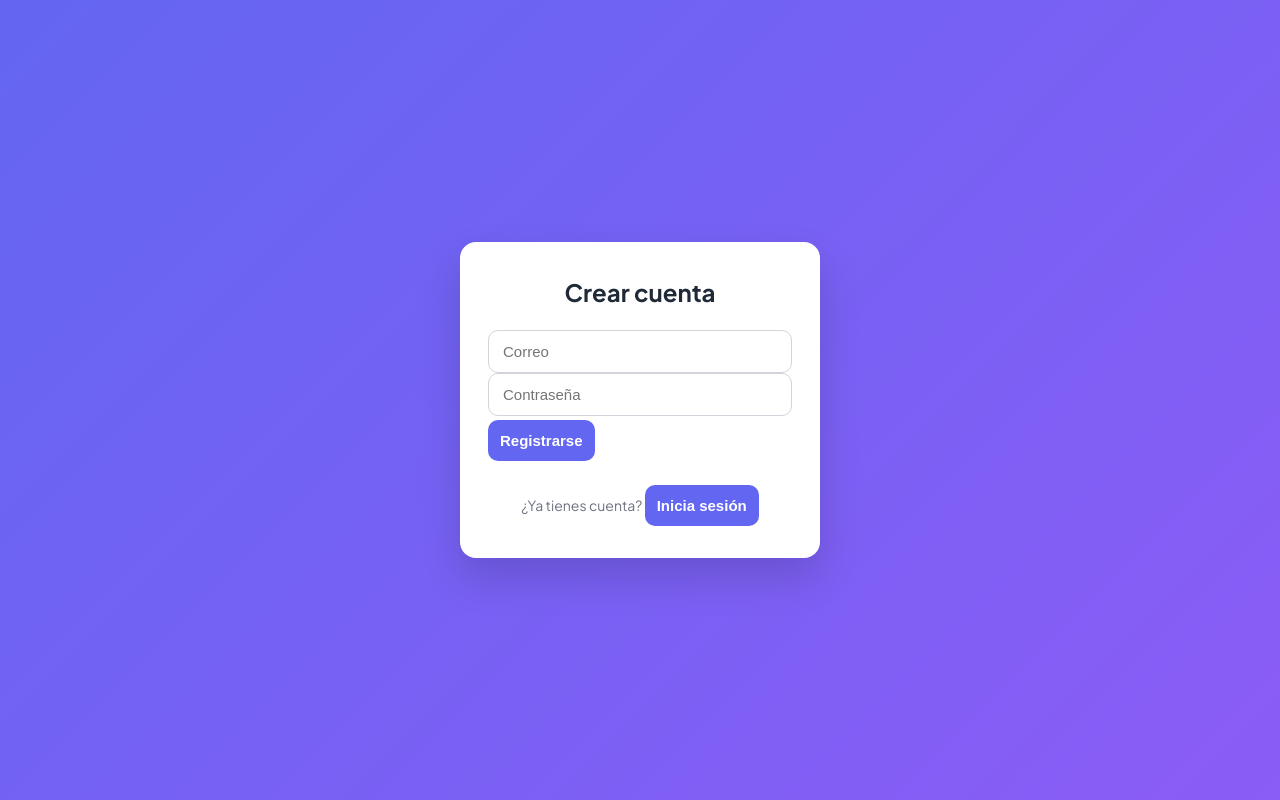
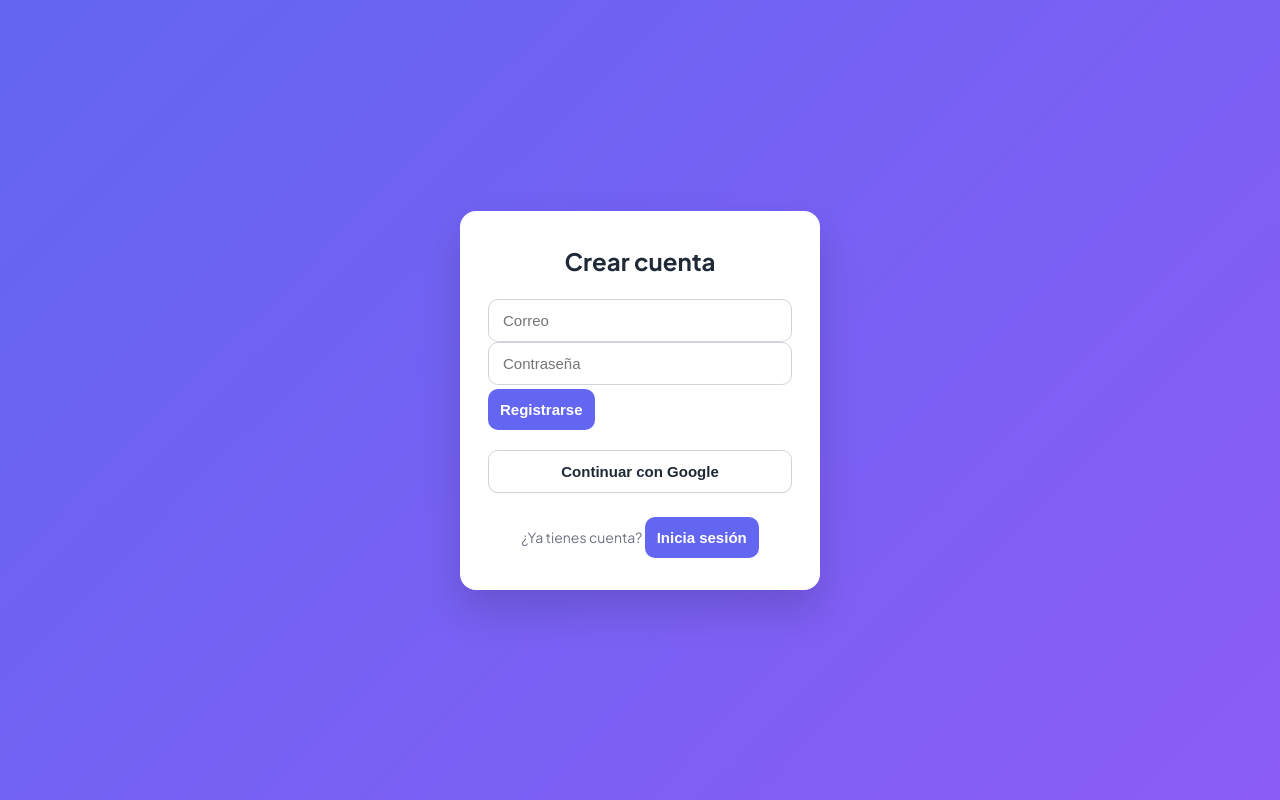
Before and after one commit to andy202ochoa/ProyectoM4-AndyOchoa, a React (Vite) app: page /register in a window 1280 px wide. Built offline with nearby package versions, Linux system fonts and the light colour scheme; no server answers.

Commit message:
iniciar sesión con google

```diff
--- a/src/pages/auth.css
+++ b/src/pages/auth.css
@@ -66,6 +66,17 @@
   cursor: not-allowed;
 }
 
+.auth-google-btn {
+  background: #fff !important;
+  color: #1f2937 !important;
+  border: 1px solid #d1d5db !important;
+  box-shadow: 0 1px 2px rgba(0, 0, 0, 0.04);
+}
+
+.auth-google-btn:hover:not(:disabled) {
+  background: #f9fafb !important;
+}
+
 .auth-switch {
   background: none;
   border: none;
--- a/src/pages/login.tsx
+++ b/src/pages/login.tsx
@@ -1,5 +1,5 @@
 import { useState } from "react";
-import { login } from "../services/authService";
+import { login, loginWithGoogle } from "../services/authService";
 import "./auth.css";
 
 interface LoginPageProps {
@@ -29,6 +29,7 @@ export function LoginPage({ onSwitchToRegister }: LoginPageProps) {
   const [password, setPassword] = useState("");
   const [error, setError] = useState("");
   const [isSubmitting, setIsSubmitting] = useState(false);
+  const [isGoogleLoading, setIsGoogleLoading] = useState(false);
 
   const handleLogin = async (e: React.FormEvent) => {
     e.preventDefault();
@@ -55,6 +56,27 @@ export function LoginPage({ onSwitchToRegister }: LoginPageProps) {
       setError(getAuthErrorMessage(err));
     } finally {
       setIsSubmitting(false);
+    }
+  };
+
+  const handleGoogleLogin = async () => {
+    setError("");
+    setIsGoogleLoading(true);
+
+    try {
+      await loginWithGoogle();
+    } catch (err) {
+      const message = err && typeof err === "object" && "code" in err
+        ? String((err as { code?: string }).code)
+        : "";
+
+      setError(
+        message === "auth/popup-closed-by-user"
+          ? "Se canceló el inicio con Google."
+          : "No se pudo iniciar sesión con Google. Inténtalo de nuevo."
+      );
+    } finally {
+      setIsGoogleLoading(false);
     }
   };
 
@@ -90,10 +112,19 @@ export function LoginPage({ onSwitchToRegister }: LoginPageProps) {
             placeholder="Contraseña"
             autoComplete="current-password"
           />
-          <button type="submit" disabled={isSubmitting}>
+          <button type="submit" disabled={isSubmitting || isGoogleLoading}>
             {isSubmitting ? "Ingresando..." : "Entrar"}
           </button>
         </form>
+
+        <button
+          type="button"
+          className="auth-google-btn"
+          onClick={handleGoogleLogin}
+          disabled={isSubmitting || isGoogleLoading}
+        >
+          {isGoogleLoading ? "Conectando..." : "Continuar con Google"}
+        </button>
 
         <p className="auth-footer-text">
           ¿No tienes cuenta?{" "}
@@ -101,7 +132,7 @@ export function LoginPage({ onSwitchToRegister }: LoginPageProps) {
             type="button"
             className="auth-switch"
             onClick={onSwitchToRegister}
-            disabled={isSubmitting}
+            disabled={isSubmitting || isGoogleLoading}
           >
             Regístrate
           </button>
--- a/src/pages/register.tsx
+++ b/src/pages/register.tsx
@@ -1,5 +1,5 @@
 import { useState } from "react";
-import { register } from "../services/authService";
+import { loginWithGoogle, register } from "../services/authService";
 import "./auth.css";
 
 interface RegisterPageProps {
@@ -28,6 +28,7 @@ export function RegisterPage({ onSwitchToLogin }: RegisterPageProps) {
   const [password, setPassword] = useState("");
   const [error, setError] = useState("");
   const [isSubmitting, setIsSubmitting] = useState(false);
+  const [isGoogleLoading, setIsGoogleLoading] = useState(false);
 
   const handleRegister = async (e: React.FormEvent) => {
     e.preventDefault();
@@ -54,6 +55,27 @@ export function RegisterPage({ onSwitchToLogin }: RegisterPageProps) {
       setError(getAuthErrorMessage(err));
     } finally {
       setIsSubmitting(false);
+    }
+  };
+
+  const handleGoogleRegister = async () => {
+    setError("");
+    setIsGoogleLoading(true);
+
+    try {
+      await loginWithGoogle();
+    } catch (err) {
+      const message = err && typeof err === "object" && "code" in err
+        ? String((err as { code?: string }).code)
+        : "";
+
+      setError(
+        message === "auth/popup-closed-by-user"
+          ? "Se canceló el acceso con Google."
+          : "No se pudo continuar con Google. Inténtalo de nuevo."
+      );
+    } finally {
+      setIsGoogleLoading(false);
     }
   };
 
@@ -89,10 +111,19 @@ export function RegisterPage({ onSwitchToLogin }: RegisterPageProps) {
             placeholder="Contraseña"
             autoComplete="new-password"
           />
-          <button type="submit" disabled={isSubmitting}>
+          <button type="submit" disabled={isSubmitting || isGoogleLoading}>
             {isSubmitting ? "Creando cuenta..." : "Registrarse"}
           </button>
         </form>
+
+        <button
+          type="button"
+          className="auth-google-btn"
+          onClick={handleGoogleRegister}
+          disabled={isSubmitting || isGoogleLoading}
+        >
+          {isGoogleLoading ? "Conectando..." : "Continuar con Google"}
+        </button>
 
         <p className="auth-footer-text">
           ¿Ya tienes cuenta?{" "}
@@ -100,7 +131,7 @@ export function RegisterPage({ onSwitchToLogin }: RegisterPageProps) {
             type="button"
             className="auth-switch"
             onClick={onSwitchToLogin}
-            disabled={isSubmitting}
+            disabled={isSubmitting || isGoogleLoading}
           >
             Inicia sesión
           </button>
--- a/src/services/authService.ts
+++ b/src/services/authService.ts
@@ -1,7 +1,9 @@
 import { auth } from "../services/firebase";
 import {
   createUserWithEmailAndPassword,
+  GoogleAuthProvider,
   signInWithEmailAndPassword,
+  signInWithPopup,
   UserCredential,
 } from "firebase/auth";
 
@@ -12,3 +14,8 @@ export const login = async (email: string, password: string): Promise<UserCreden
 export const register = async (email: string, password: string): Promise<UserCredential> => {
   return createUserWithEmailAndPassword(auth, email, password);
 };
+
+export const loginWithGoogle = async (): Promise<UserCredential> => {
+  const provider = new GoogleAuthProvider();
+  return signInWithPopup(auth, provider);
+};
```
